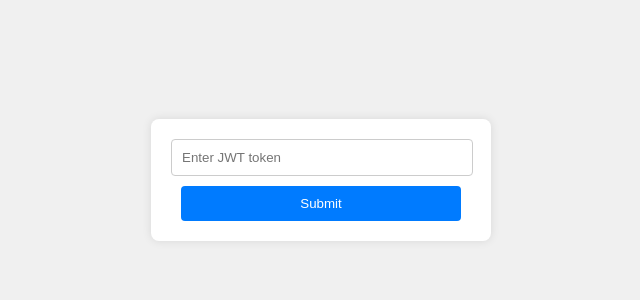
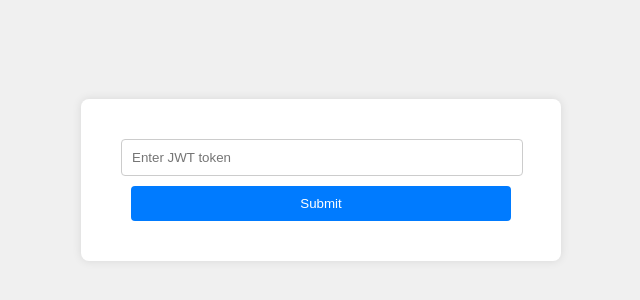
Before and after one commit to gds-software/gds-software.github.io, a plain HTML site: page index.html in a window 1280 px wide. Shown: the part 220-520 px from the top of the page, without its empty margins (319-959 px from the left). Drawn offline with Linux system fonts and the light colour scheme.

Commit message:
Update index.html

```diff
--- a/index.html
+++ b/index.html
@@ -17,8 +17,8 @@
       }
 
       .form-container {
-        width: 300px;
-        padding: 20px;
+        width: 400px;
+        padding: 40px;
         background-color: #fff;
         border-radius: 8px;
         box-shadow: 0 0 10px rgba(0, 0, 0, 0.1);
```
